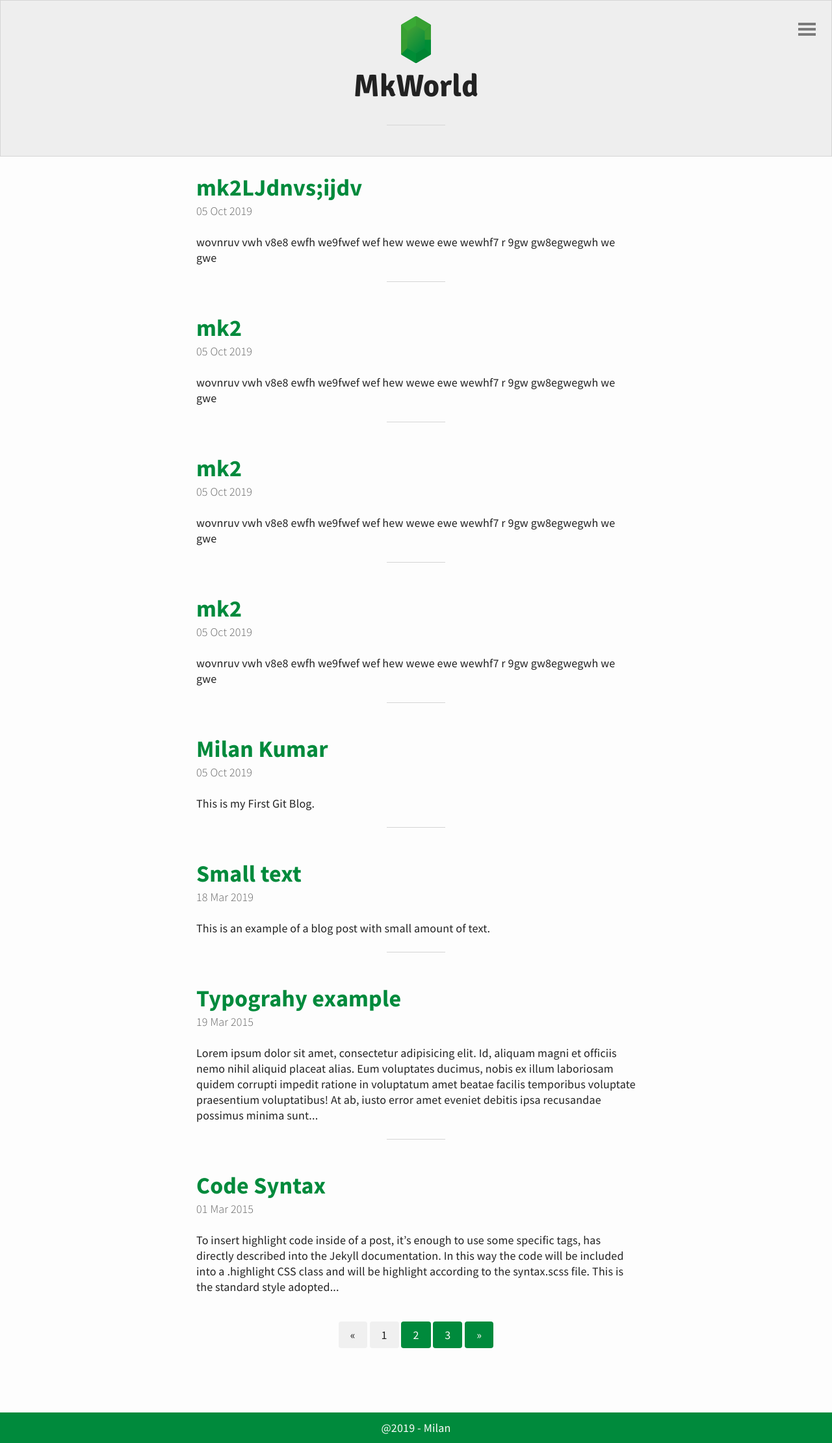
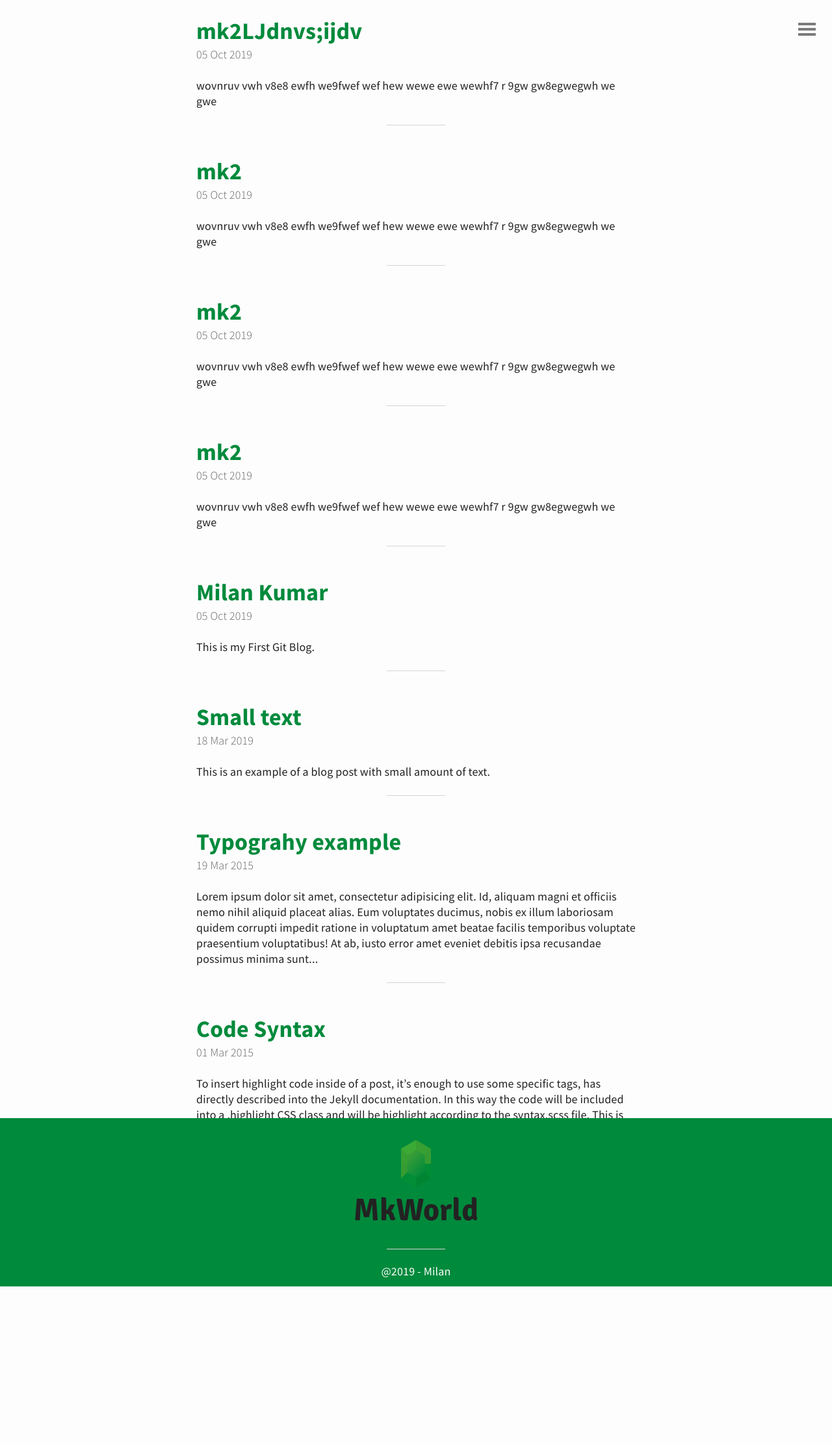
Before and after one commit to bdmilan/blog, a Jekyll site: the page built from index.html, in a window 1280 px wide. Shown: the whole page at 65% size. Built offline with Jekyll 4.4.1, drawn with Linux system fonts in a browser that asks for light colours; the list of posts is cut into pages by our own code; after the commit the page ends 1980 px from its top, so only the background shows below that.

Commit message:
Update header.html

```diff
--- a/_includes/header.html
+++ b/_includes/header.html
@@ -1,4 +1,4 @@
-<div style="background:#eee; border: 1px solid #d5d5d5;">
+<div class="footer">
 	<div>
 <header id="header">
 	<a href="{{ site.baseurl }}">
```
